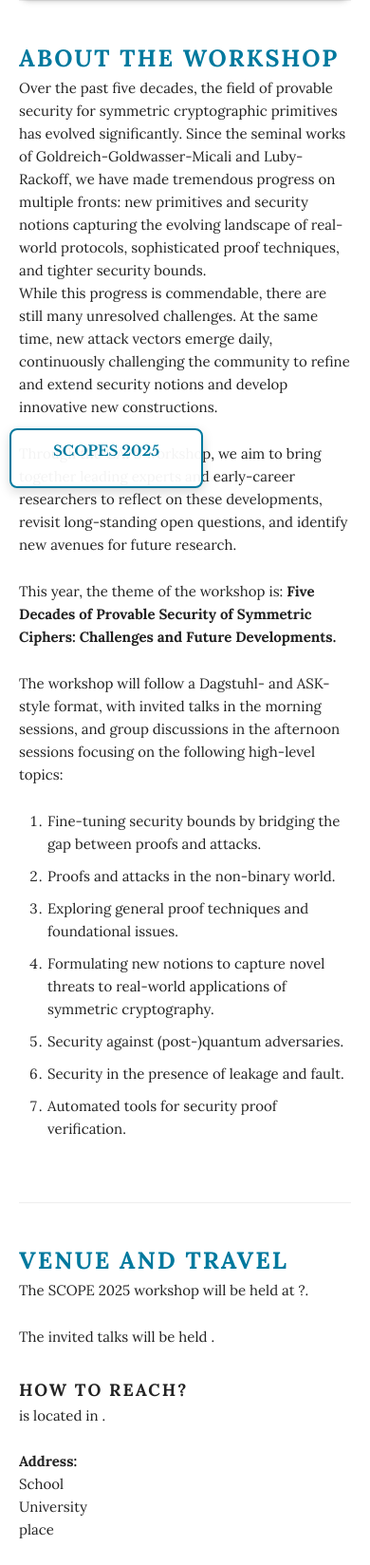
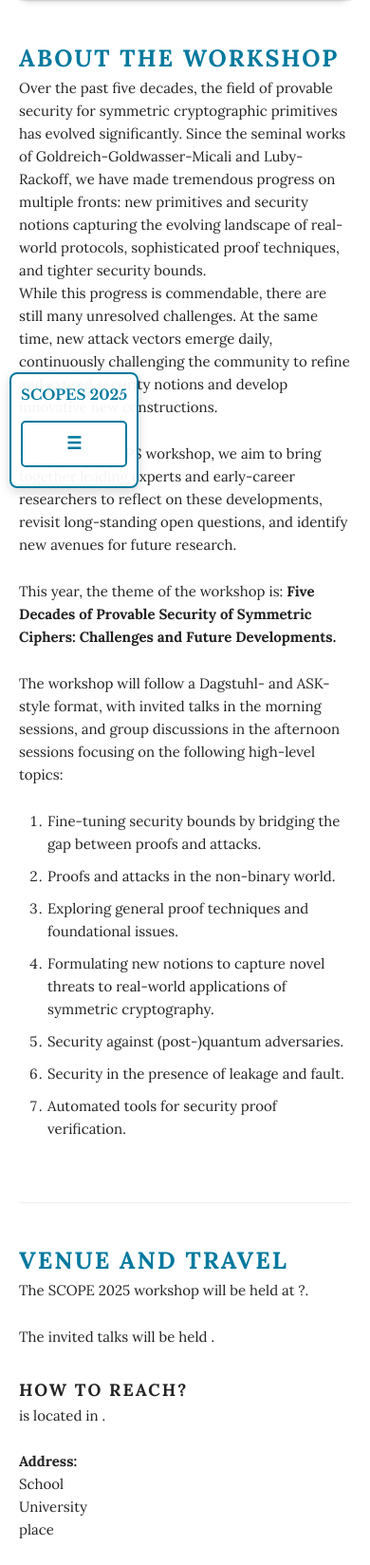
Before and after one commit to scopeworkshop/scopeworkshop.github.io, a Jekyll site: the page built from index.html, in a window 390 px wide. Shown: the part 366-2014 px from the top of the page at 95% size. Built offline with Jekyll 4.4.1, drawn with Linux system fonts in a browser that asks for light colours; grey boxes are pictures that could not be loaded.

Commit message:
Update custom.scss

```diff
--- a/assets/css/custom.scss
+++ b/assets/css/custom.scss
@@ -384,29 +384,136 @@ ol, ul {
 }
 
 /* ===== 左侧悬浮菜单栏补丁结束 ===== */
-
 /*
- * ===== 补丁1：缩窄悬浮框 =====
- * 减小悬浮框宽度，避免遮挡正文
+ * ===== 左侧悬浮菜单栏综合补丁 =====
+ * 解决三个问题：缩窄悬浮框、修复移动设备汉堡菜单、添加标题链接
  */
 
-/* 修改悬浮菜单栏容器尺寸 */
-.floating-sidebar {
-  width: 180px; /* 减小宽度 */
-  padding: 10px; /* 减小内边距 */
-  left: 10px; /* 靠近左边缘 */
+/* 隐藏原始的顶部导航栏 */
+.navbar {
+  display: none !important;
 }
 
-/* 调整标题大小 */
-.floating-sidebar-title {
-  font-size: 1.5rem; /* 减小标题字体 */
-  margin-bottom: 15px; /* 减小下边距 */
+/* 悬浮菜单栏容器 - 已缩窄 */
+.floating-sidebar {
+  position: fixed;
+  left: 10px;
+  top: 50%;
+  transform: translateY(-50%);
+  width: 180px;
+  background-color: rgba(255, 255, 255, 0.95);
+  border: 2px solid #00799E;
+  border-radius: 8px;
+  box-shadow: 0 4px 12px rgba(0, 0, 0, 0.15);
+  z-index: 1000;
+  max-height: 80vh;
+  overflow-y: auto;
+  padding: 10px;
+  display: none; /* 初始隐藏，由JS控制显示 */
 }
 
-/* 调整菜单项样式 */
-.floating-sidebar-link {
-  padding: 6px 8px; /* 减小内边距 */
-  font-size: 12px; /* 减小字体大小 */
+/* 悬浮菜单栏标题 */
+.floating-sidebar-title {
+  font-family: "Libre Baskerville", serif;
+  font-size: 1.5rem;
+  font-weight: 900;
+  text-align: center;
+  margin-bottom: 15px;
+  color: #00799E;
 }
 
-/* ===== 补丁1结束 ===== */
+/* 标题链接样式 */
+.floating-sidebar-title-link {
+  color: #00799E;
+  text-decoration: none;
+  display: block;
+}
+
+/* 标题链接悬停效果 */
+.floating-sidebar-title-link:hover {
+  color: #005a75;
+  text-decoration: none;
+}
+
+/* 悬浮菜单栏列表 */
+.floating-sidebar-menu {
+  list-style: none;
+  padding: 0;
+  margin: 0;
+}
+
+/* 悬浮菜单栏项目 */
+.floating-sidebar-item {
+  margin-bottom: 10px;
+}
+
+/* 悬浮菜单栏链接 */
+.floating-sidebar-link {
+  display: block;
+  padding: 6px 8px;
+  text-transform: uppercase;
+  font-size: 12px;
+  font-weight: 600;
+  letter-spacing: .1rem;
+  color: #222222;
+  border-left: 3px solid transparent;
+  transition: all 0.2s ease;
+  text-decoration: none;
+}
+
+/* 悬浮菜单栏链接悬停效果 */
+.floating-sidebar-link:hover {
+  color: #00799E;
+  border-left-color: #00799E;
+  background-color: rgba(0, 121, 158, 0.1);
+}
+
+/* 移动设备适配 - 修复汉堡菜单 */
+@media (max-width: 767px) {
+  .floating-sidebar {
+    top: auto;
+    bottom: 20px;
+    left: 10px;
+    transform: none;
+    width: auto;
+    max-width: calc(100% - 20px);
+    padding: 10px;
+    max-height: none;
+    height: auto;
+  }
+
+  .floating-sidebar.expanded {
+    max-height: 80vh;
+  }
+
+  .floating-sidebar-menu {
+    display: none;
+  }
+
+  .floating-sidebar.expanded .floating-sidebar-menu {
+    display: block;
+  }
+
+  .floating-sidebar-toggle {
+    display: block !important;
+    text-align: center;
+    padding: 8px 12px;
+    margin-bottom: 10px;
+    border: 2px solid #00799E;
+    border-radius: 5px;
+    color: #00799E;
+    font-size: 18px;
+    font-weight: 600;
+    cursor: pointer;
+    background-color: rgba(255, 255, 255, 0.9);
+  }
+}
+
+/* 桌面设备隐藏切换按钮 */
+@media (min-width: 768px) {
+  .floating-sidebar-toggle {
+    display: none !important;
+  }
+}
+
+/* ===== 左侧悬浮菜单栏综合补丁结束 ===== */
```
